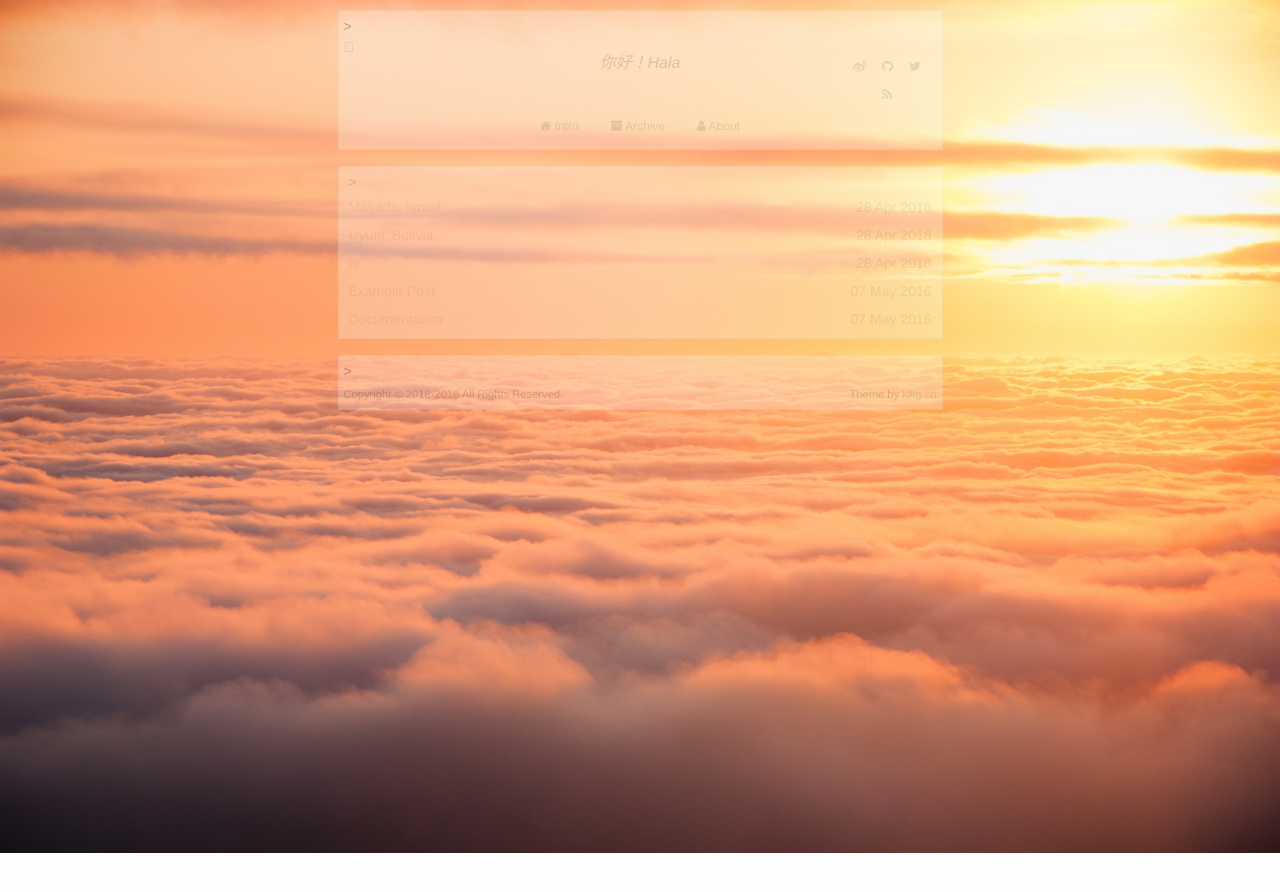
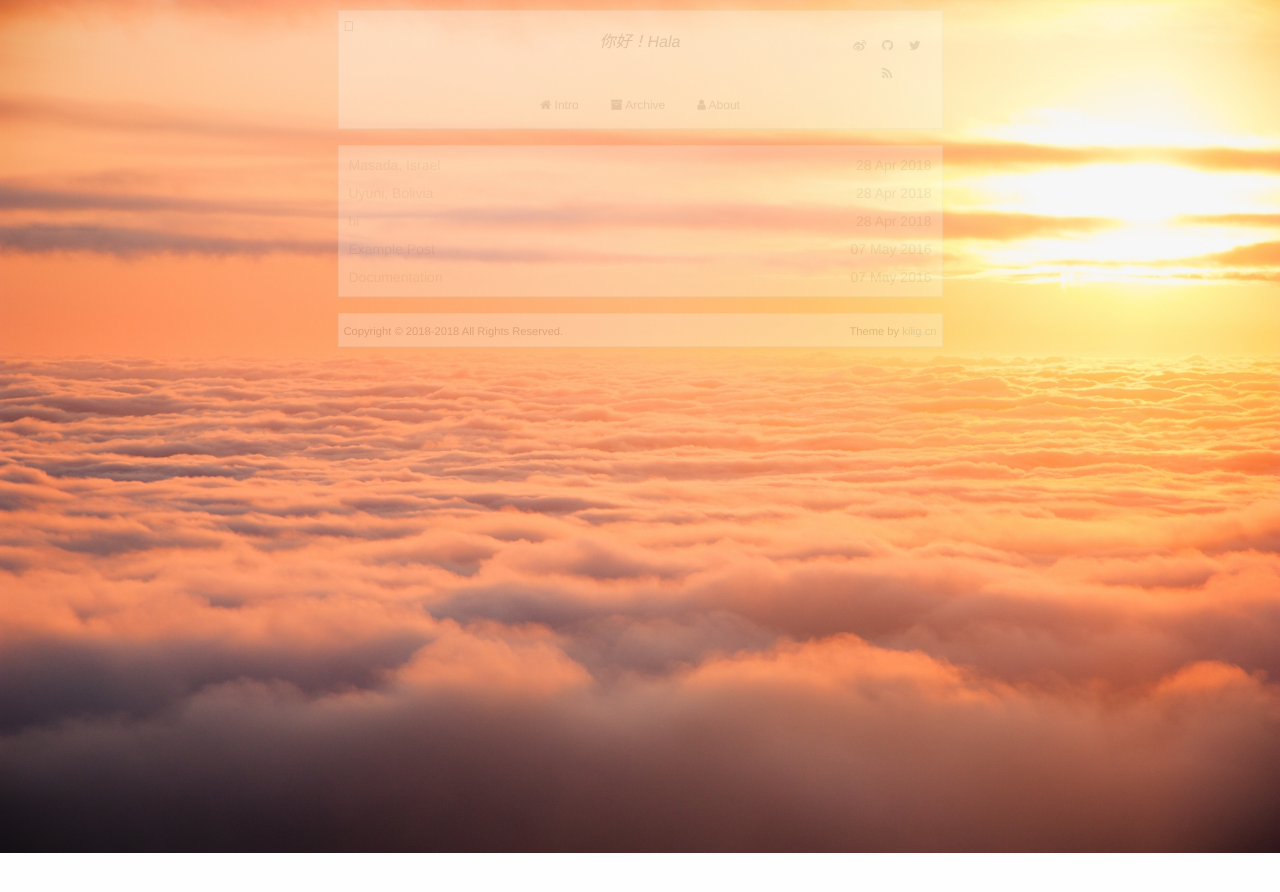
Before and after one commit to hadesleejs/hadesleejs.github.io, a Jekyll site: the page built from index.html, in a window 1280 px wide. Shown: the top 892 px of the page. Built offline with Jekyll 4.4.1, drawn with Linux system fonts in a browser that asks for light colours.

Commit message:
remove >

```diff
--- a/_includes/footer.html
+++ b/_includes/footer.html
@@ -3,7 +3,7 @@
                   			    opacity: 0.5;
 
                       		}
-                      	</style>>
+                      	</style>
 
                         <div class="grid-x layout-footer">
                             <div class="medium-6 small-12 footer-left">
--- a/_includes/header.html
+++ b/_includes/header.html
@@ -3,7 +3,7 @@
                                 opacity: 0.5;
 
                             }
-                        </style>>
+                        </style>
 
                         <div class="grid-x">
                             <div class="medium-2">
--- a/index.html
+++ b/index.html
@@ -7,7 +7,7 @@ title: hi
                             .grid-x > .layout-archive{
                                   opacity: 0;
                             }
-                          </style>>
+                          </style>
                           <div class="medium-12">
                             <ul>
                               {% for post in site.posts %}
```
